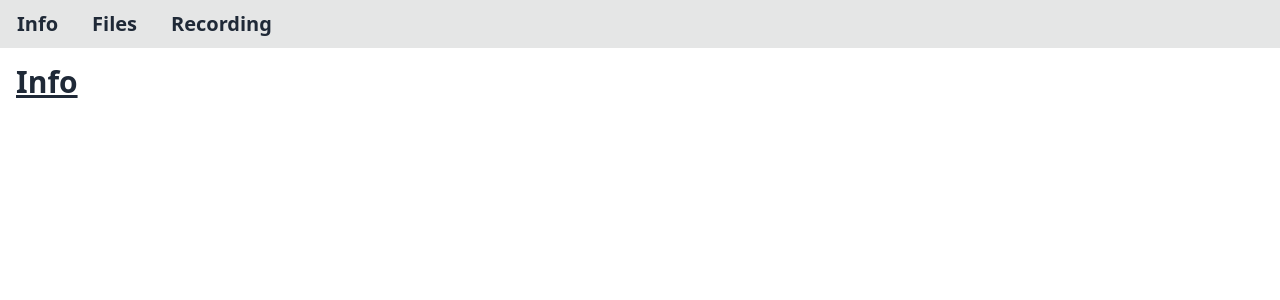
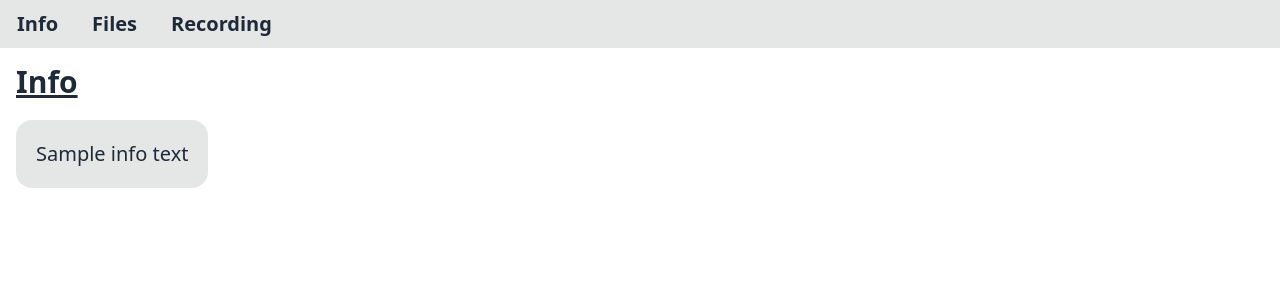
Before and after one commit to jones-erin-650/Movelist-Recorder, a React (Vite) app in the folder electron-vite/: page / in a window 1280 px wide. Shown: the top 300 px of the page. Built offline with nearby package versions, Linux system fonts and the light colour scheme.

Commit message:
styled sample info box

```diff
--- a/electron-vite/src/View/Pages/Info.tsx
+++ b/electron-vite/src/View/Pages/Info.tsx
@@ -8,6 +8,11 @@ function Info() {
       <h1 className="text-3xl font-bold underline">
       Info
       </h1>
+      <div className="flex w-1/2">
+        <p className="mt-5 p-5 text-xl bg-base-300 rounded-box">
+        Sample info text
+        </p>
+      </div>
     </>
   )
 }
```
